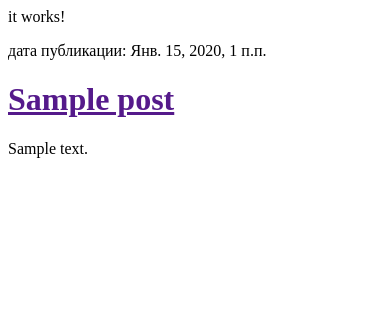
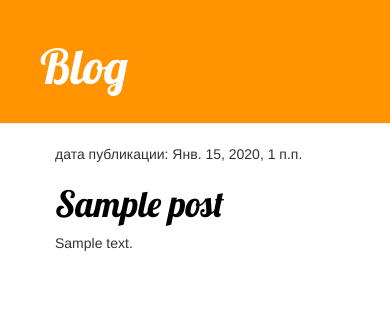
Before and after one commit to girevpavel/my-first-blog, a Django app: template blog/templates/blog/post_list.html in a window 390 px wide. Shown: the top 322 px of the page. Run offline with Django 3.2, Linux system fonts and the light colour scheme; the template is opened without the code that fills it: values that come from a table or form of the project are taken from there, others are empty; tables that the repository leaves empty hold one stand-in row (values such as "Sample post"); some libraries are stand-ins or nearby versions.

Commit message:
added css

```diff
--- /dev/null
+++ b/blog/static/css/blog.css
@@ -0,0 +1,46 @@
+.page-header {
+    background-color: #ff9400;
+    margin-top: 0;
+    padding: 20px 20px 20px 40px;
+}
+
+.page-header h1, .page-header h1 a, .page-header h1 a:visited, .page-header h1 a:active {
+    color: #ffffff;
+    font-size: 36pt;
+    text-decoration: none;
+}
+
+.content {
+    margin-left: 40px;
+}
+
+h1, h2, h3, h4 {
+    font-family: 'Lobster', cursive;
+}
+
+.date {
+    color: #828282;
+}
+
+.save {
+    float: right;
+}
+
+.post-form textarea, .post-form input {
+    width: 100%;
+}
+
+.top-menu, .top-menu:hover, .top-menu:visited {
+    color: #ffffff;
+    float: right;
+    font-size: 26pt;
+    margin-right: 20px;
+}
+
+.post {
+    margin-bottom: 70px;
+}
+
+.post h1 a, .post h1 a:visited {
+    color: #000000;
+}
--- a/blog/templates/blog/post_list.html
+++ b/blog/templates/blog/post_list.html
@@ -1,11 +1,28 @@
-<div>
-it works!
+{% load staticfiles %}
+<html>
+    <head>
+        <title>Django Girls blog</title>
+        <link rel="stylesheet" href="//maxcdn.bootstrapcdn.com/bootstrap/3.2.0/css/bootstrap.min.css">
+        <link rel="stylesheet" href="//maxcdn.bootstrapcdn.com/bootstrap/3.2.0/css/bootstrap-theme.min.css">
+		<link href="https://fonts.googleapis.com/css?family=Lobster&subset=latin,cyrillic" rel="stylesheet" type="text/css">
+        <link rel="stylesheet" href="{% static 'css/blog.css' %}">
+    </head>
+    <body>
+        <div  class="page-header">
+            <h1>Blog</h1>
         </div>
-
+		<div class="content container">
+			<div class="row">
+				<div class="col-md-8">
 				{% for post in posts %}
-<div>
+					<div class="post">
 						<p> дата публикации: {{ post.published_date }} </p>
 						<h1><a href="">{{ post.title }}</a></h1>
 						<p>{{ post.text|linebreaksbr }} </p>
 					</div>
 				{% endfor %}
+		        </div>
+			</div>
+		</div>
+	</body>
+</html>
```
Lines whose indentation alone changed are shown as unchanged.
